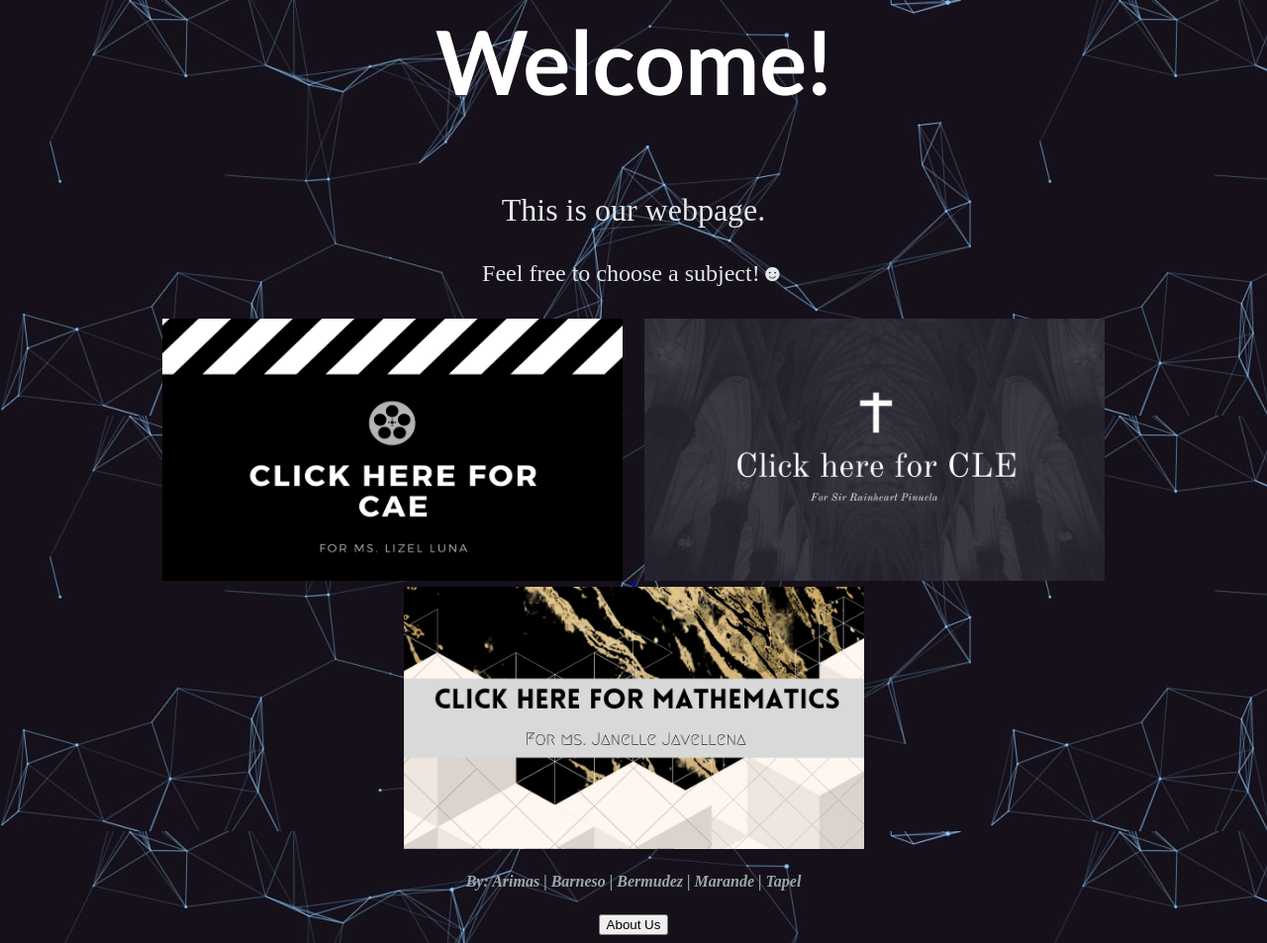
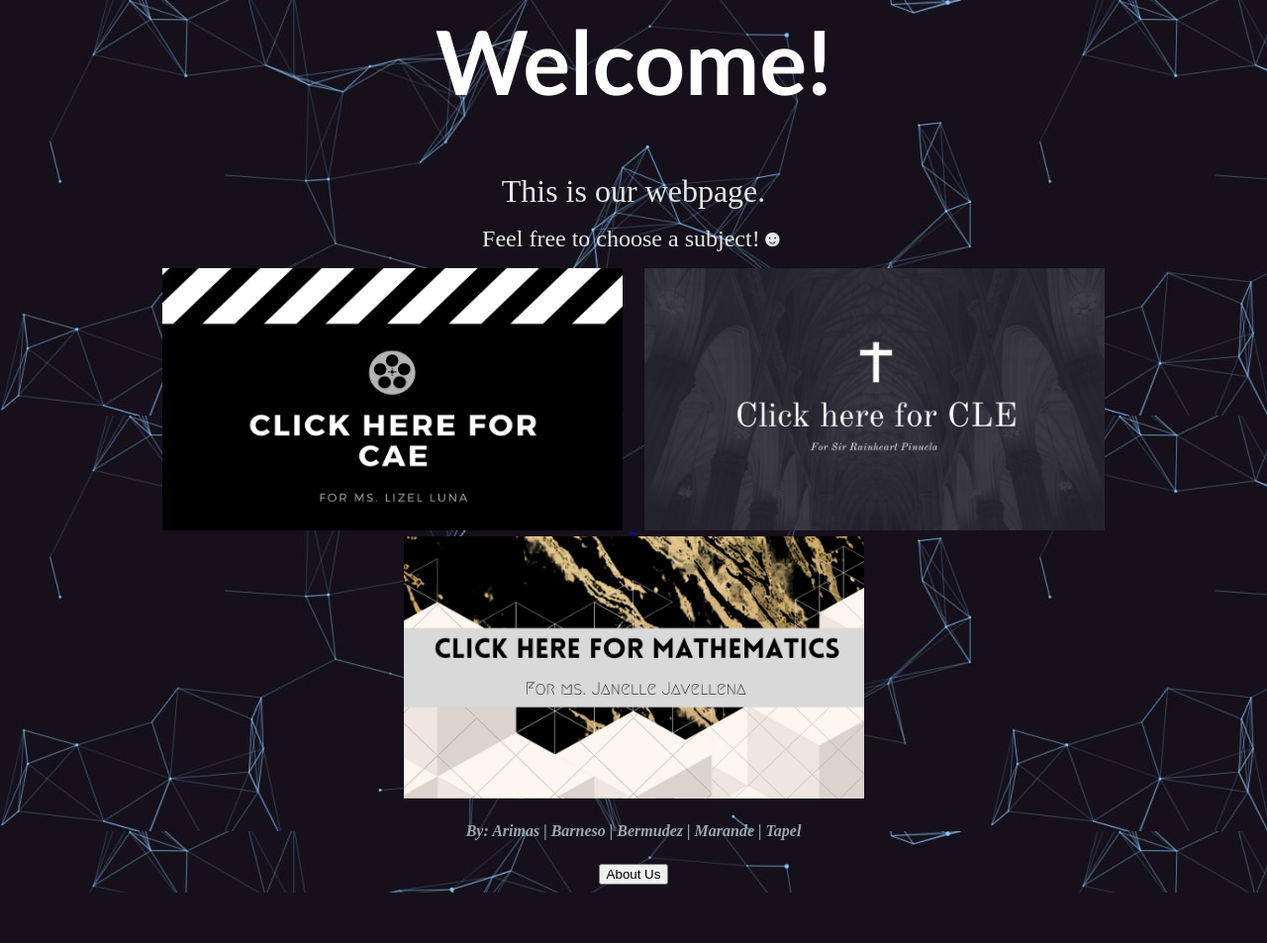
Before and after one commit to Princess-Bermudez/PTSubmissionWebsite, a PHP site: page / in a window 1280 px wide. Shown: the whole page at 99% size. After the commit the page ends 902 px from the top, so only its background shows below. Run offline with PHP 8.4, Linux system fonts and the light colour scheme.

Commit message:
Update index.php

```diff
--- a/index.php
+++ b/index.php
@@ -8,9 +8,9 @@
  <h1 align="center" style="font-size:7vw"><font color="white" face="Calibri">
     Welcome!
  </h1>
-	 <br>
-<font color="#e3e8ea" face="Century Gothic" size="6">
+<p><font color="#e3e8ea" face="Century Gothic" size="6">
     This is our webpage.
+</p> </font>
 <p align="center"><font color="#e3e8ea" face="Century Gothic" size="5">
     Feel free to choose a subject!☻
 </p></h2>
```
